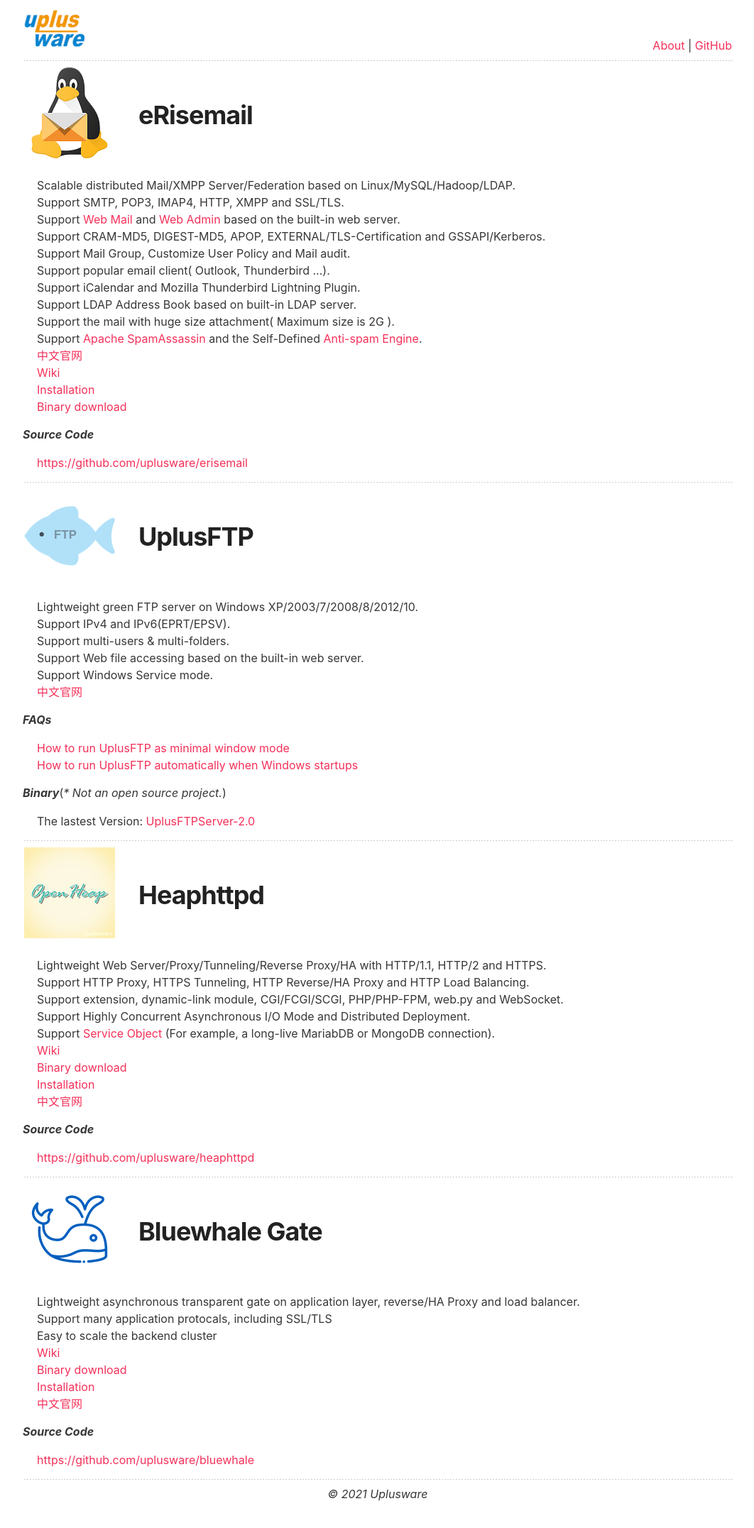
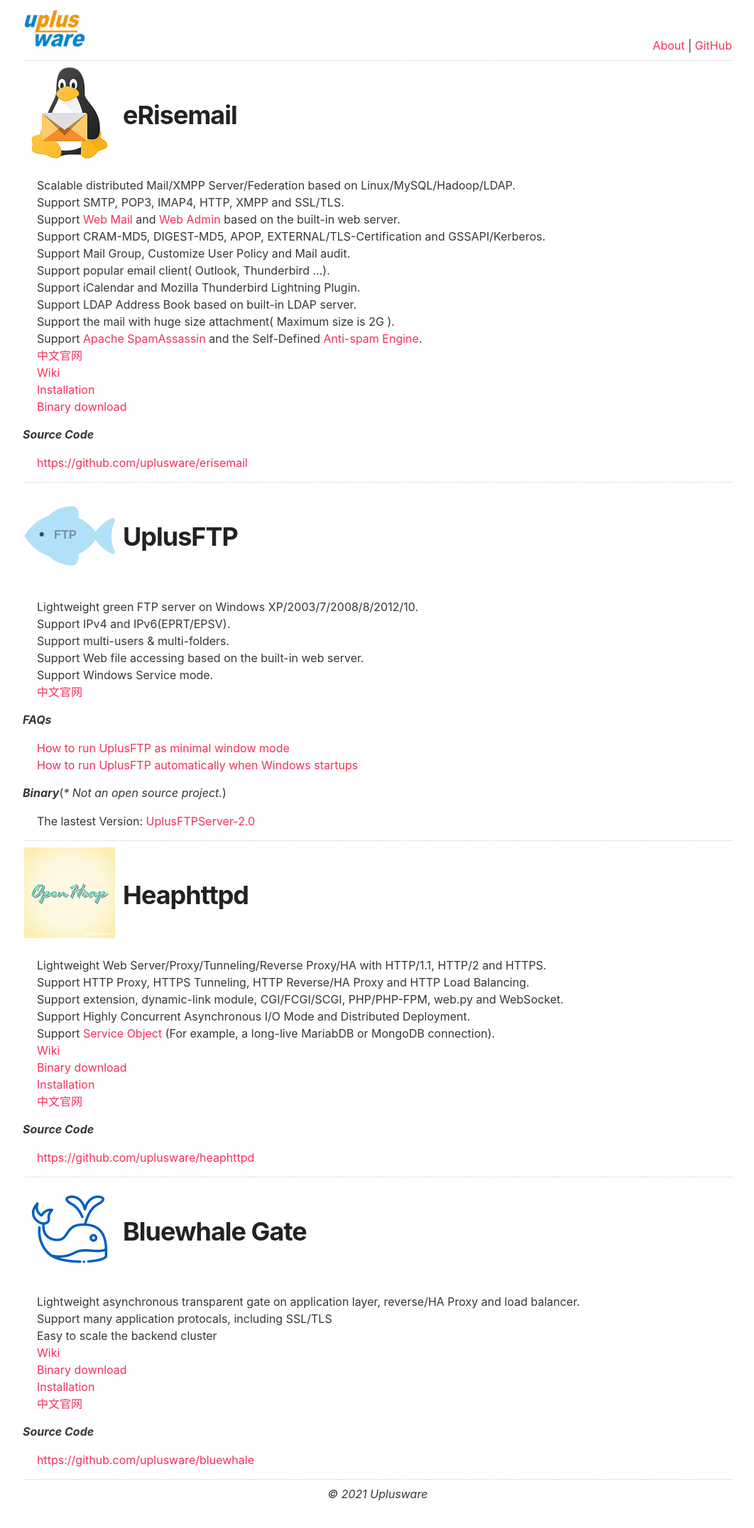
Before and after one commit to uplusware/uplusware.github.io, a Jekyll site: the page index.html, which Jekyll copies as it is, in a window 1280 px wide. Shown: the whole page at 71% size, without its empty margins (108-1170 px from the left). Built offline with Jekyll 4.4.1, drawn with Linux system fonts in a browser that asks for light colours.

Commit message:
Update index.html

```diff
--- a/index.html
+++ b/index.html
@@ -17,7 +17,7 @@
 			</tr>
 		</table>
 		<hr>
-		<table width="100%"><tr><td width="160">
+		<table width="100%"><tr><td width="138">
 		<img src="https://uplusware.github.io/images/erisemail.png" alt="erisemail">
 		</td><td valign="middle">
 		<h1><a id="erisemail-server" class="anchor" href="#erisemail-server" aria-hidden="true"><span class="octicon octicon-link"></span></a>eRisemail</h1>
@@ -47,7 +47,7 @@
 
 		<hr>
 
-		<table width="100%"><tr><td width="160">
+		<table width="100%"><tr><td width="138">
 		<img src="https://uplusware.github.io/images/uplusftpsrv.png" alt="UplusFTP">
 		</td><td valign="middle">
 		<h1><a id="uplusftp-server" class="anchor" href="#uplusftp-server" aria-hidden="true"><span class="octicon octicon-link"></span></a>UplusFTP</h1>
@@ -74,7 +74,7 @@
 		</ul>
 
 		<hr>
-		<table width="100%"><tr><td width="160">
+		<table width="100%"><tr><td width="138">
 		<img src="https://uplusware.github.io/images/heaphttpd.png" alt="Heaphttpd">
 		</td><td valign="middle">
 		<h1><a id="Heaphttpd-server" class="anchor" href="#Heaphttpd-server" aria-hidden="true"><span class="octicon octicon-link"></span></a>Heaphttpd</h1>
@@ -97,7 +97,7 @@
 			<li><a href="https://github.com/uplusware/heaphttpd">https://github.com/uplusware/heaphttpd</a></li>
 		</ul>
 		<hr>
-		<table width="100%"><tr><td width="160">
+		<table width="100%"><tr><td width="138">
 		<img src="https://uplusware.github.io/images/bluewhale.png" alt="Bluewhale Gate">
 		</td><td valign="middle">
         	<h1><a id="Bluewhale-server" class="anchor" href="#Bluewhale-server" aria-hidden="true"><span class="octicon octicon-link"></span></a>Bluewhale Gate</h1>
```
